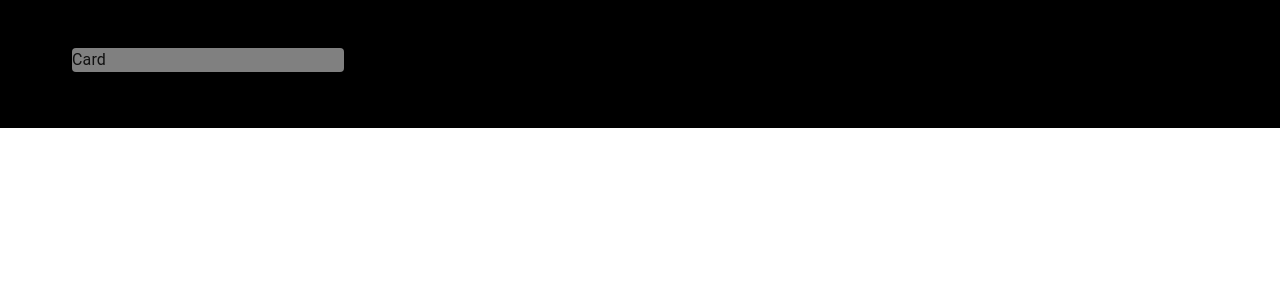
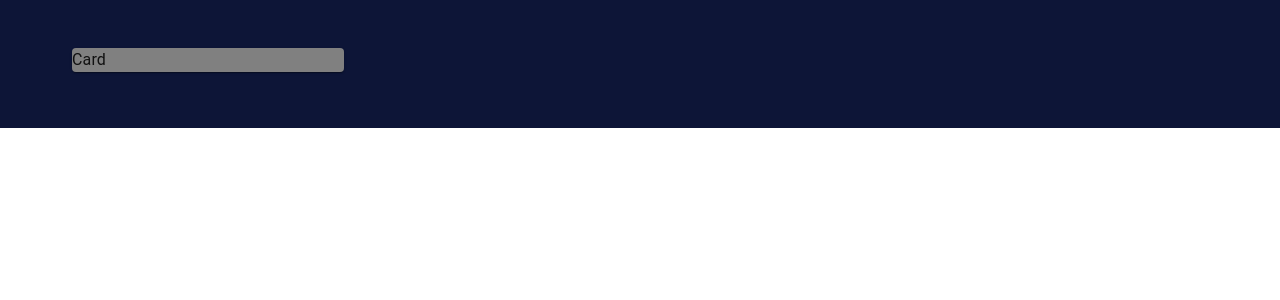
Before and after one commit to LPRegen/vendure-shop, a React (Vite) app: page / in a window 1280 px wide. Shown: the top 300 px of the page. Built offline with nearby package versions, Linux system fonts and the light colour scheme.

Commit message:
refactor: replace bg color

```diff
--- a/src/components/Layout/Layout.tsx
+++ b/src/components/Layout/Layout.tsx
@@ -7,7 +7,7 @@ interface LayoutProps {
 }
 
 const Container = styled(Grid)(({ theme }) => ({
-  backgroundColor: 'black',
+  backgroundColor: '#0D1537',
   [theme.breakpoints.down('md')]: {
     padding: '2rem 1rem',
   },
```
